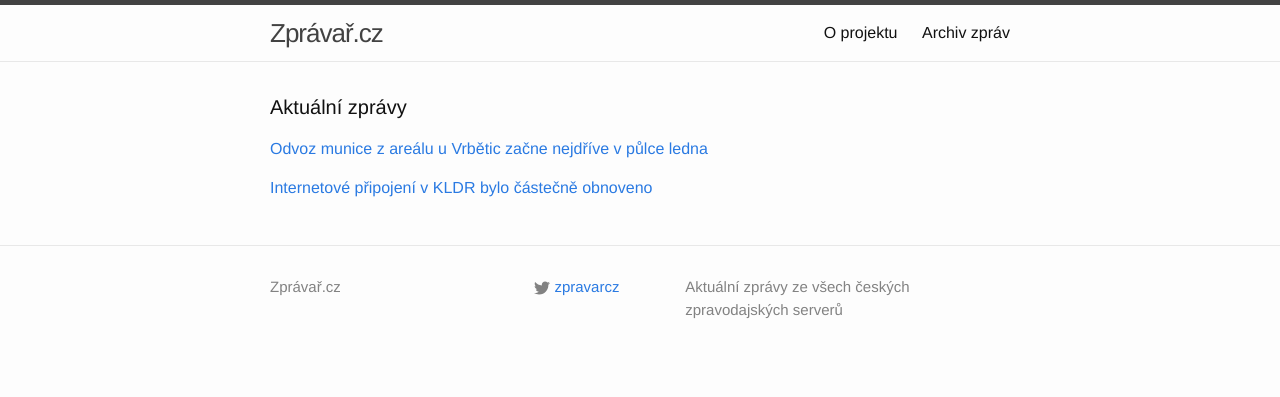
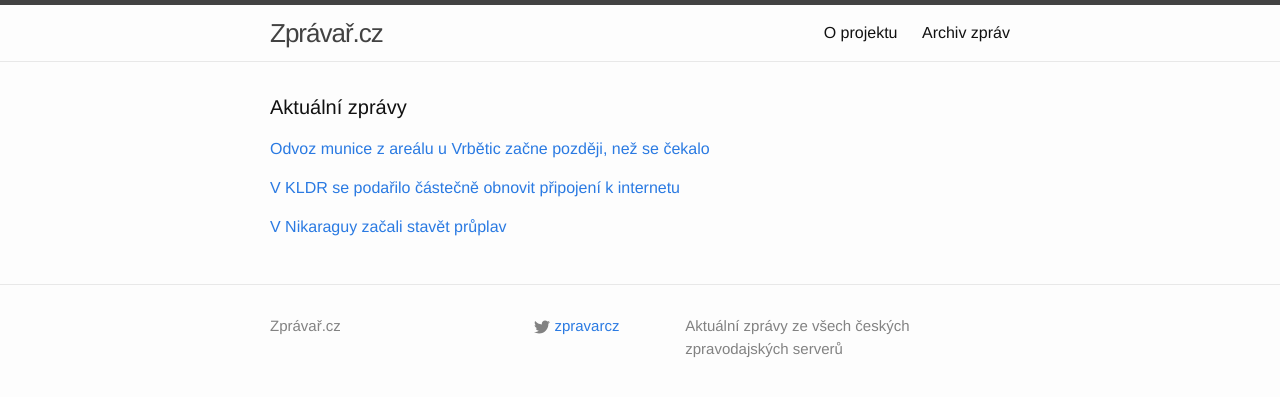
Before and after one commit to adliska/zpravar, a Jekyll site: the page built from index.html, in a window 1280 px wide. Shown: the top 397 px of the page. Built offline with Jekyll 4.4.1, drawn with Linux system fonts in a browser that asks for light colours.

Commit message:
zpravar news update

```diff
--- a/index.html
+++ b/index.html
@@ -5,19 +5,30 @@ layout: default
 <div class="home">
     <h1 class="page-heading">Aktuální zprávy</h1>
 
-<p><a href="javascript:;" onclick="toggle_visibility('zpravy0')">Odvoz munice z areálu u Vrbětic začne nejdříve v půlce ledna</a></p>
+<p><a href="javascript:;" onclick="toggle_visibility('zpravy0')">Odvoz munice z areálu u Vrbětic začne později, než se čekalo</a></p>
 <div id="zpravy0" style="display:none">
 <ul>
+<li><a href=http://zlin.idnes.cz/odvoz-munice-z-vrbetic-kdy-zacne-da9-/zlin-zpravy.aspx?c=A141223_065645_zlin-zpravy_skr>Odvoz munice z areálu u Vrbětic začne později, než se čekalo - zlin.idnes.cz</a></li>
+<li><a href=http://www.tyden.cz/rubriky/domaci/odvoz-munice-od-vrbetic-zacne-nejdriv-v-pulce-ledna_328154.html>Odvoz munice od Vrbětic začne nejdřív v půlce ledna - www.tyden.cz</a></li>
 <li><a href=http://zpravy.aktualne.cz/regiony/odvoz-munice-z-arealu-u-vrbetic-zacne-nejdrive-v-pulce-ledna/r~1e8af8ec8a6511e4ab15002590604f2e/>Odvoz munice z areálu u Vrbětic začne nejdříve v půlce ledna - zpravy.aktualne.cz</a></li>
 <li><a href=http://www.ceskenoviny.cz/zpravy/zpravy/odvoz-munice-z-arealu-u-vrbetic-zacne-nejdrive-v-pulce-ledna/1161905>Odvoz munice z areálu u Vrbětic začne nejdříve v půlce ledna - www.ceskenoviny.cz</a></li>
 <li><a href=http://www.rozhlas.cz/_zprava/odvoz-munice-z-vrbetic-na-zlinsku-zacne-nejdriv-v-druhe-polovine-ledna--1436080>Odvoz munice z Vrbětic na Zlínsku začne nejdřív v druhé polovině ledna - www.rozhlas.cz</a></li>
 <li><a href=http://www.ceskatelevize.cz/ct24/regiony/296281-odvoz-munice-z-arealu-u-vrbetic-zacne-nejdrive-v-pulce-ledna/>Odvoz munice z areálu u Vrbětic začne nejdříve v půlce ledna - www.ceskatelevize.cz</a></li>
 </ul>
-</div><p><a href="javascript:;" onclick="toggle_visibility('zpravy1')">Internetové připojení v KLDR bylo částečně obnoveno</a></p>
+</div><p><a href="javascript:;" onclick="toggle_visibility('zpravy1')">V KLDR se podařilo částečně obnovit připojení k internetu</a></p>
 <div id="zpravy1" style="display:none">
 <ul>
+<li><a href=http://www.novinky.cz/zahranicni/svet/357115-v-kldr-se-podarilo-castecne-obnovit-pripojeni-k-internetu.html>V KLDR se podařilo částečně obnovit připojení k internetu - www.novinky.cz</a></li>
+<li><a href=http://zpravy.idnes.cz/vypadek-internetu-v-severni-koreji-kldr-fde-/zahranicni.aspx?c=A141223_064724_zahranicni_skr>KLDR je částečně online, totální výpadek trval přes devět hodin - zpravy.idnes.cz</a></li>
 <li><a href=http://zpravy.aktualne.cz/zahranici/internetove-pripojeni-v-kldr-bylo-castecne-obnoveno/r~e864b4ac8a6311e49e4b0025900fea04/>Internetové připojení v KLDR bylo částečně obnoveno - zpravy.aktualne.cz</a></li>
 <li><a href=http://www.novinky.cz/zahranicni/svet/357115-v-kldr-se-podarilo-castecne-obnovit-pripojeni-k-interrnetu.html>V KLDR se podařilo částečně obnovit připojení k interrnetu - www.novinky.cz</a></li>
 <li><a href=http://www.ceskenoviny.cz/zpravy/zpravy/internetove-pripojeni-v-kldr-bylo-castecne-obnoveno/1161883>Internetové připojení v KLDR bylo částečně obnoveno - www.ceskenoviny.cz</a></li>
 </ul>
+</div><p><a href="javascript:;" onclick="toggle_visibility('zpravy2')">V Nikaraguy začali stavět průplav </a></p>
+<div id="zpravy2" style="display:none">
+<ul>
+<li><a href=http://www.novinky.cz/zahranicni/amerika/357116-v-nikaraguy-zacali-stavet-pruplav.html>V Nikaraguy začali stavět průplav  - www.novinky.cz</a></li>
+<li><a href=http://www.novinky.cz/zahranicni/amerika/357116-v-nicaraguy-zacali-stavet-pruplav.html>v Nicaraguy začali stavět průplav  - www.novinky.cz</a></li>
+<li><a href=http://www.financninoviny.cz/zpravodajstvi/zpravy/nikaragua-zahajila-stavbu-noveho-pruplavu-konkurujiciho-paname/1161838>Nikaragua zahájila stavbu nového průplavu konkurujícího Panamě - www.financninoviny.cz</a></li>
+</ul>
 </div></div>
```
